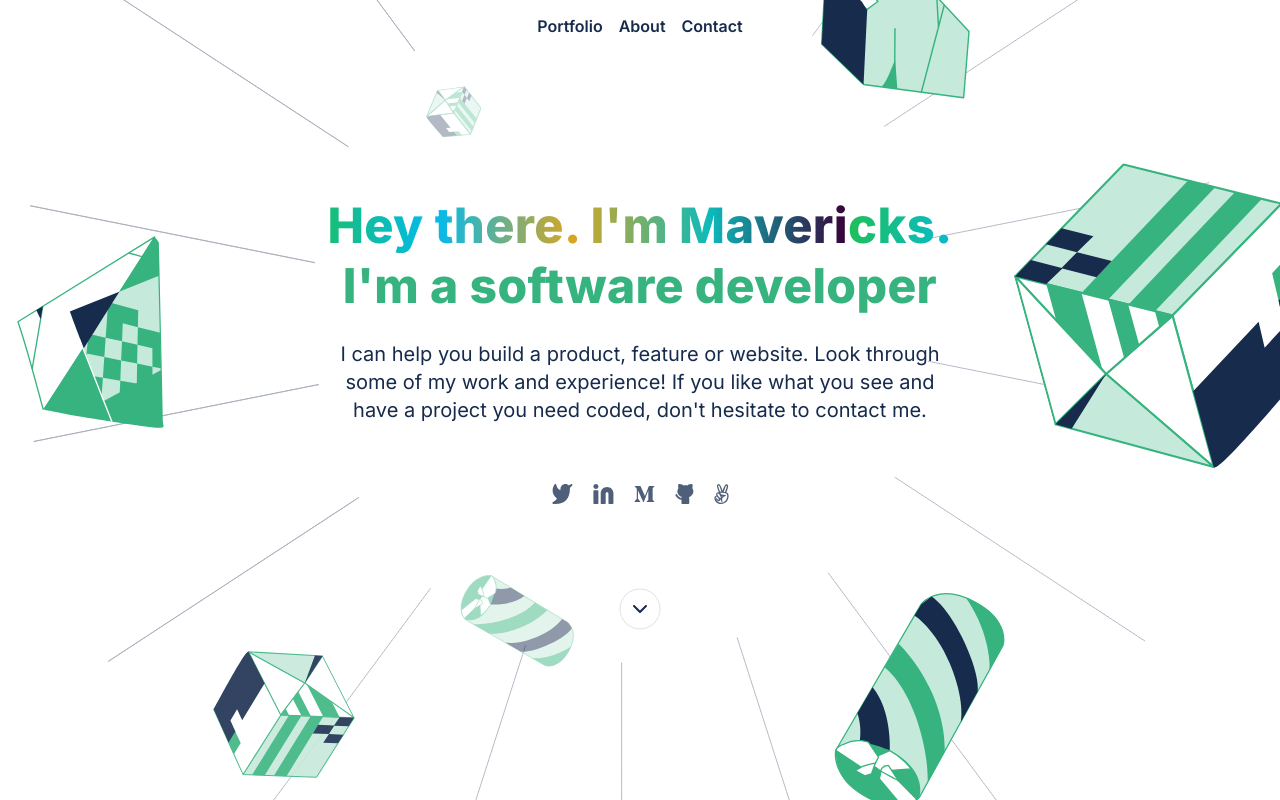
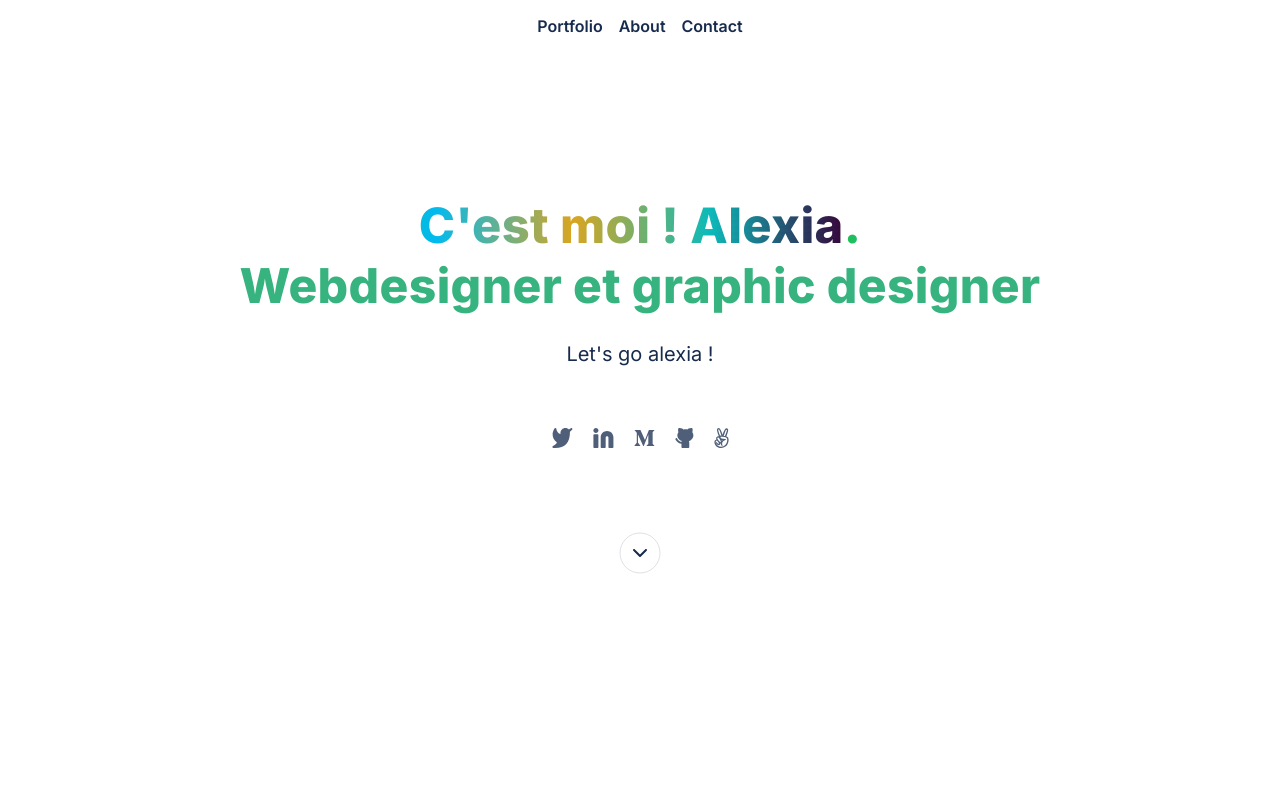
Before and after one commit to alexia-ll/alexia-ll.github.io, a website: page index.html in a window 1280 px wide. Shown: the top 800 px of the page. Drawn offline with Linux system fonts and the light colour scheme.

Commit message:
2nd commit

```diff
--- a/index.html
+++ b/index.html
@@ -17,7 +17,7 @@
   <div class="bg-container">
     <header class="header-mobile">
       <nav>
-        <a href="./index.html" class="logo-holder">Welcome</a>
+        <a href="./index.html" class="logo-holder">Hello</a>
         <!-- Toggle Modal -->
         <div class="menu">
           <button type="button" class="openBtn" id="openBtn" aria-label="Open Button">
@@ -52,12 +52,10 @@
     </header>
 
     <section class="content">
-      <h1>Hey there. I'm Mavericks.</h1>
-      <h2>I'm a software developer</h2>
+      <h1>C'est moi ! Alexia.</h1>
+      <h2>Webdesigner et graphic designer</h2>
       <p>
-        I can help you build a product, feature or website. Look through some
-        of my work and experience! If you like what you see and have a project
-        you need coded, don't hesitate to contact me.
+      Let's go alexia !
       </p>
       <ul>
         <li>
--- a/style.css
+++ b/style.css
@@ -36,7 +36,7 @@ body {
 }
 
 .bg-container {
-  background-image: url(./assets/header-m.svg);
+ /* background-image: url(./assets/header-m.svg);*/
   background-repeat: no-repeat;
   background-position: 0 2.8rem;
   background-size: cover;
@@ -882,7 +882,6 @@ nav {
 /* ---------------Media Query Section For Medium Devices--------------- */
 @media (min-width: 769px) {
   .bg-container {
-    background-image: url(./assets/header-d.svg);
     background-repeat: no-repeat;
     background-position: center;
     background-size: cover;
@@ -1210,7 +1209,6 @@ footer {
 /* ---------------Media Query Section For Desktop--------------- */
 @media (min-width: 1200px) {
   .bg-container {
-    background-image: url(./assets/header-d.svg);
     background-repeat: no-repeat;
     background-position: center;
     background-size: cover;
```
